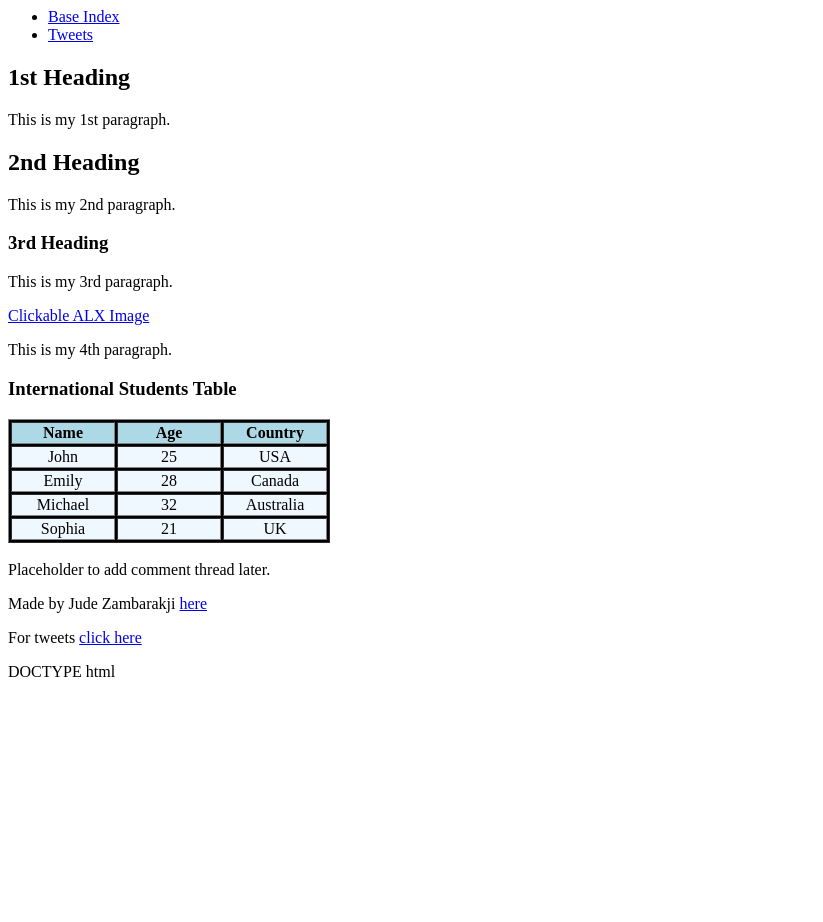
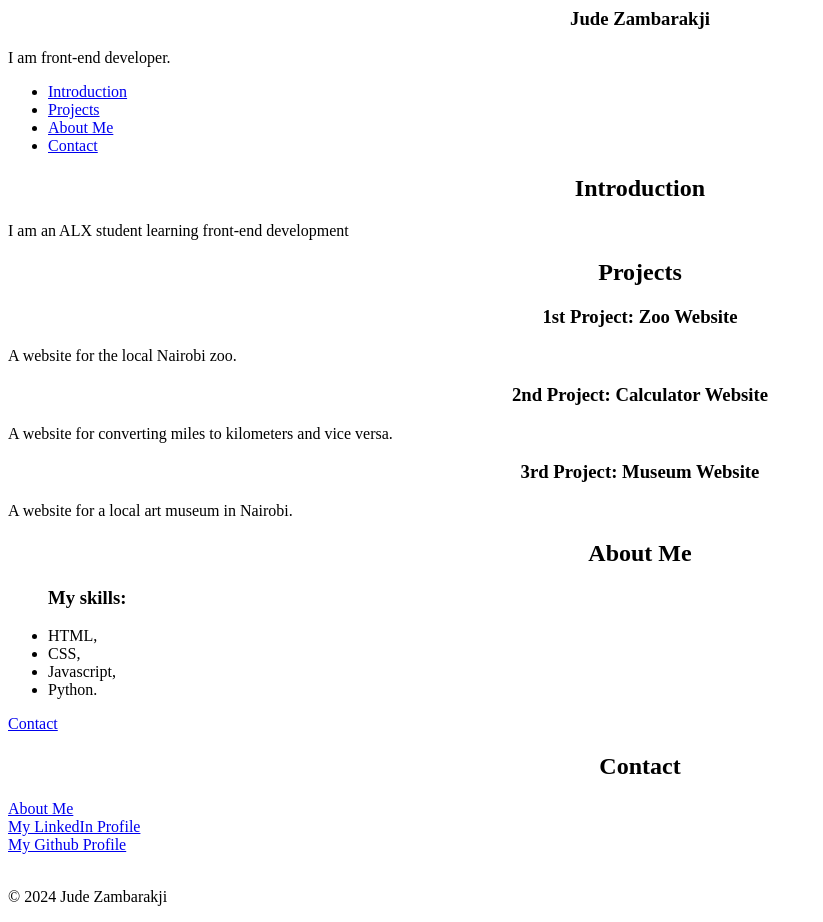
Before and after one commit to judezambarakji/My_First_Portfolio, a plain HTML site: page index.html in a window 1280 px wide. Shown: the whole page, without its empty margins (0-823 px from the left). Before the commit the page ends 800 px from the top, so only its background shows below. Drawn offline with Linux system fonts and the light colour scheme.

Commit message:
Add descriptions of pages and hyperlinks to pages

```diff
--- a/index.html
+++ b/index.html
@@ -1,63 +1,66 @@
-<html>
+<html lang="en">
 <!DOCTYPE html>
 <head>
-    <title> My_First_Portfolio_Website </title>
+    <meta charset="utf-8">
+    <title> Jude Zambarakji's Personal Portfolio </title>
 </head>
 <body>
     <header>
+        <section>
+                <article>
+                    <h1 align="center">Jude Zambarakji</h1>
+                    <p>I am front-end developer.</p>
+                </article>
+        </section>
+    </header>
+    <nav>
         <ul>
-            <li><a href="base_index.html">Base Index</a></li>
-            <li><a href="tweets.html">Tweets</a></li>
+            <li><a href="#Introduction">Introduction</a></li>
+            <li><a href="#Projects">Projects</a></li>
+            <li><a href="#About Me">About Me</a></li>
+            <li><a href="#Contact">Contact</a></li>
+
         </ul>
-    </header>
-    <main></main>
-        <article>
-            <h1>1st Heading</h1>
-            <p>This is my 1st paragraph.</p>
-            <h2>2nd Heading</h2>
-            <p>This is my 2nd paragraph.</p>
-            <h3>3rd Heading</h3>
-            <p>This is my 3rd paragraph.</p>
-            <a href="https://i.ibb.co/gTDZZT8/ALX-Logo-07.png">Clickable ALX Image</a>
-            <p>This is my 4th paragraph.</p>
-            <table border="1" style="background-color: black;">
-                <h3>International Students Table</h3>
-                <thead>
-                    <tr style="background-color: lightblue;">
-                        <th width="100">Name</th>
-                        <th width="100">Age</th>
-                        <th width="100">Country</th>
-                    </tr>
-                </thead>
-                <tbody style="background-color: aliceblue;">
-                    <tr align="center">
-                        <td>John</td>
-                        <td>25</td>
-                        <td>USA</td>
-                    </tr>
-                    <tr align="center">
-                        <td>Emily</td>
-                        <td>28</td>
-                        <td>Canada</td>
-                    </tr>
-                    <tr align="center">
-                        <td>Michael</td>
-                        <td>32</td>
-                        <td>Australia</td>
-                    </tr>
-                    <tr align="center">
-                        <td>Sophia</td>
-                        <td>21</td>
-                        <td>UK</td>
-                    </tr>
-                </tbody>
-            </table>
-        </article><br>
-        <aside>Placeholder to add comment thread later.</aside>
+    </nav>
+    <section id="introduction">
+        <h2 align="center">Introduction</h2>
+        <p>I am an ALX student learning front-end development</p>
+    </section>
+    <section id="projects">
+        <h2 align="center">Projects</h2>
+        <article class="project">
+            <h3 align="center"> 1st Project: Zoo Website</h3>
+                <p>A website for the local Nairobi zoo.</p>
+        </article>
+        <article class="project">
+            <h3 align="center"> 2nd Project: Calculator Website </h3>
+                <p>A website for converting miles to kilometers and vice versa.</p>
+        </article>
+        <article class="project">
+            <h3 align="center"> 3rd Project: Museum Website </h3>
+                <p>A website for a local art museum in Nairobi.</p>
+        </article>
+    </section>
+    <section id="about">
+        <h2 align="center">About Me</h2>
+
+        <ul>
+            <h3>My skills:</h3>
+            <li>HTML,</li>
+            <li>CSS,</li>
+            <li>Javascript,</li>
+            <li>Python.</li>
+        </ul>
+    </section>
+        <a href="#Contact">Contact</a>
+    <section id="contact">
+        <h2 align="center">Contact</h2>
+        <a href="mailto:your.email@example.com" target="_blank">About Me</a><br>
+        <a href="https://ke.linkedin.com/in/jude-zambarakji" target="_blank">My LinkedIn Profile</a><br>
+        <a href="https://github.com/judezambarakji/" target="_blank">My Github Profile</a><br>
+    </section><br>
     <footer>
-        <p>Made by Jude Zambarakji <a href="README.md" target="_blank">here</a></p>
+        <p> &copy; 2024 Jude Zambarakji </p>
     </footer>
-
-    <p>For tweets <a href="tweets.html">click here</a></p>
 </body>
-</html>DOCTYPE html
+</html>
```
Also changed, not shown: base_index.html (added, +21 -0 lines), tweets.html (added, +31 -0 lines), 1 other file.
